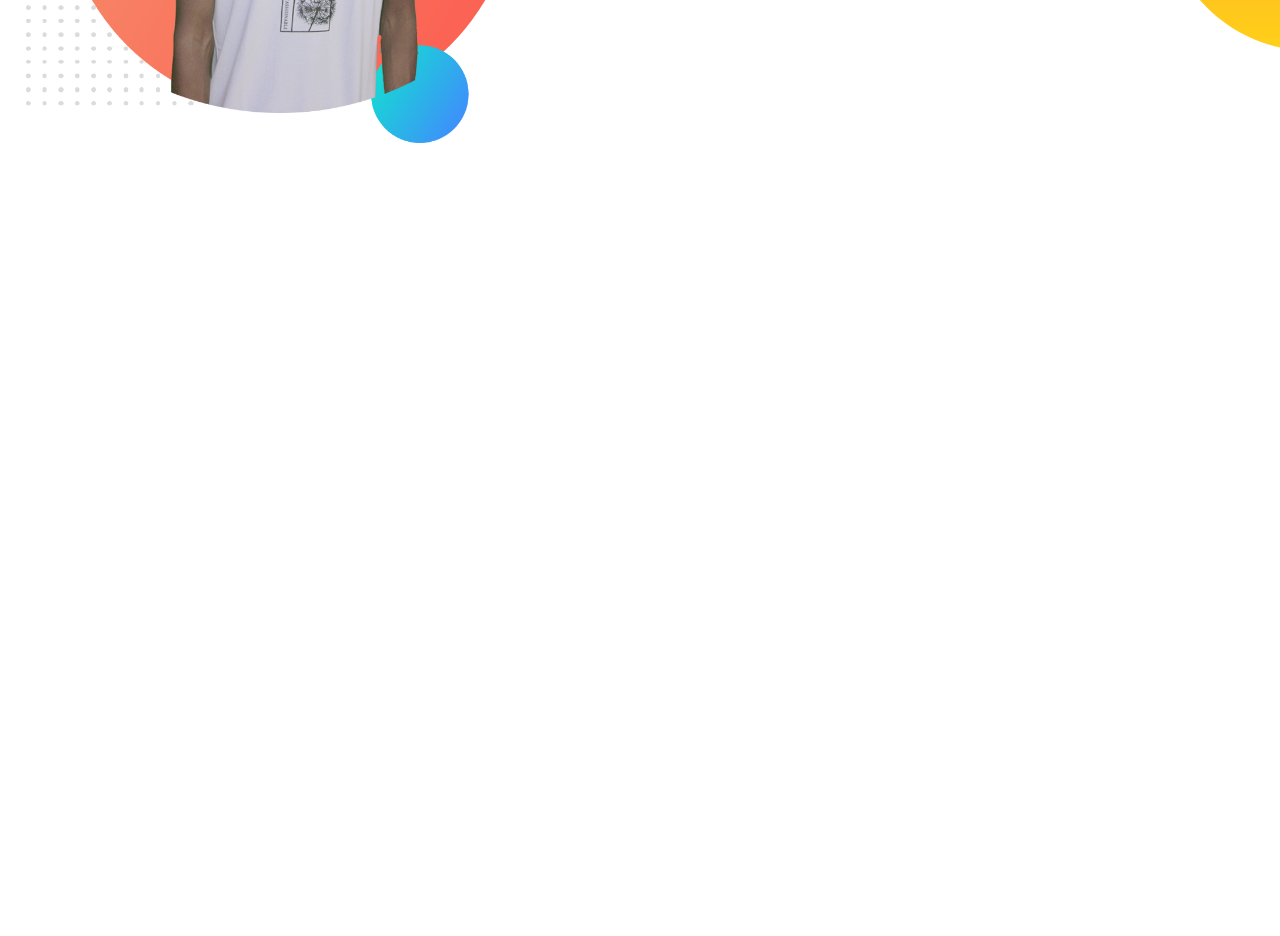
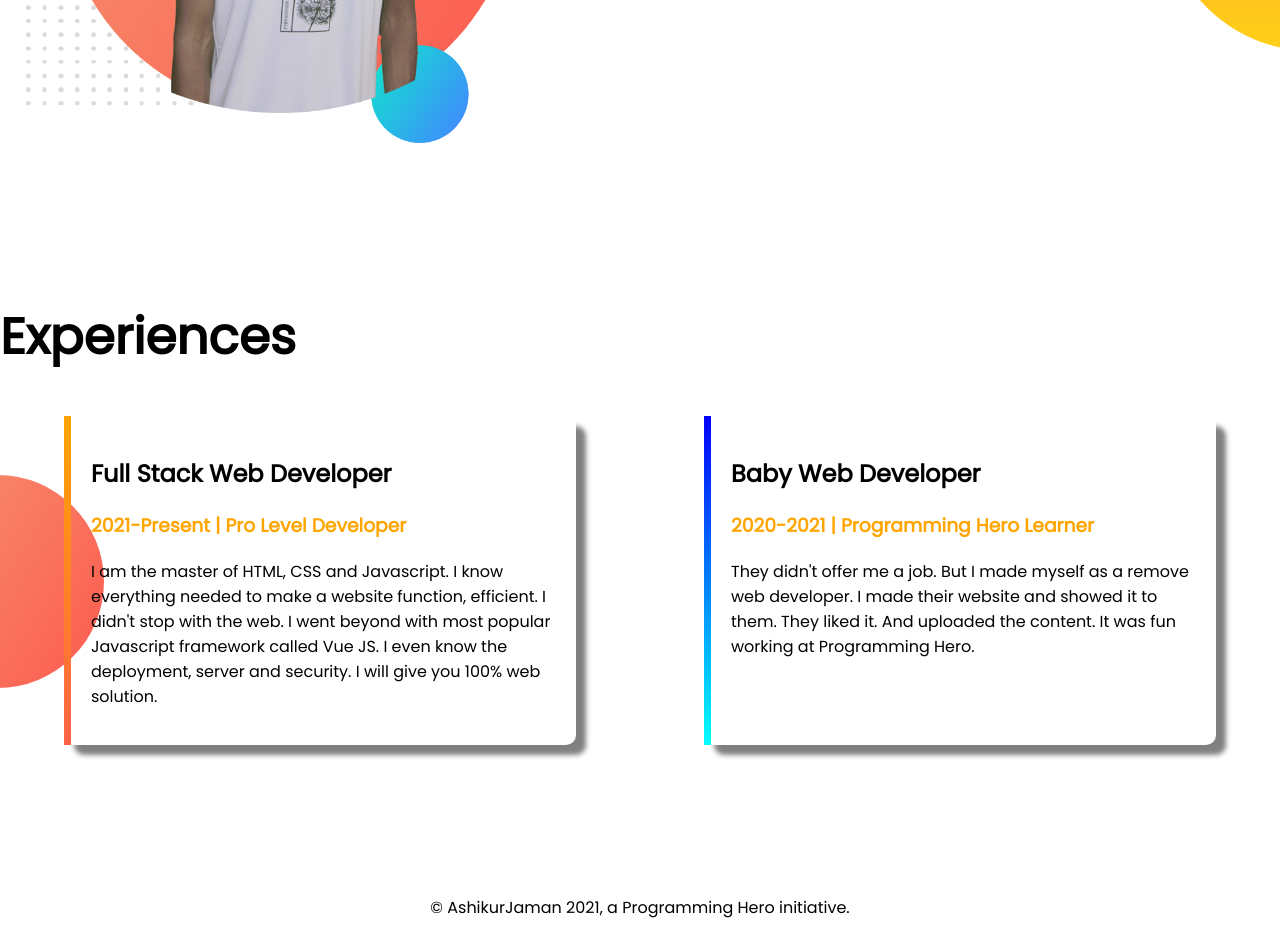
Before and after one commit to Ashikurjaman/my-frist-website, a plain HTML site: page index.html in a window 1280 px wide. Shown: the part 990-1926 px from the top of the page. Before the commit the page ends 1290 px from the top, so only its background shows below. Drawn offline with Linux system fonts and the light colour scheme.

Commit message:
full complete

```diff
--- a/index.html
+++ b/index.html
@@ -11,7 +11,7 @@
                  <link rel="stylesheet" href="style.css">
 </head>
 <body>
-        <section class="top-banner">
+        <section class="top-banner Flex">
             <div class="half-width">
                 <h1>Welcome To</h1>
                     <h1><span class="orange-color">Ashikur Jaman</span> World!</h1>
@@ -25,11 +25,11 @@
         </section>
 
 
-                    <section class="dream-big">
+                    <section class="dream-big Flex">
                         <div class="half-width">
                             <img  src="images/webashik.png" alt="">
                         </div>
-                        <div class="half-width">
+                        <div class="half-width ">
                                     <h1>Dream Big</h1>
                                         <h3>Become a web developer</h3>
                                             <p>I already learned the basic HTML and CSS. I can      build any simple website. I can even teach my grandma   how to make simple website. My goal is to build 3 websites and learn advanced topics.</p>
@@ -38,5 +38,26 @@
 
                     </section>
 
+                        <section class="Experiences-area">
+                            <h1>Experiences</h1>
+                            <div class="Flex">
+                                <div class="half-width box border-1">
+                                    <h2>Full Stack Web Developer</h2>
+                                        <h3><span class="orange-color">2021-Present | Pro Level Developer</span></h3>
+                                            <p>I am the master of HTML, CSS and Javascript. I know everything needed to make a website function, efficient. I didn't stop with the web. I went beyond with most popular Javascript framework called Vue JS. I even know the deployment, server and security. I will give you 100% web solution.</p>
+                                </div>
+                                <div class="half-width box border-2">
+                                    <h2>Baby Web Developer</h2>
+                                    <h3><span class="orange-color" >2020-2021 | Programming Hero Learner</span></h3>
+                                    <p>They didn't offer me a job. But I made myself as a remove web developer. I made their website and showed it to them. They liked it. And uploaded the content. It was fun working at Programming Hero.</p>
+                                </div>
+
+                            </div>
+                        </section>
+
+                                <footer>
+                                    <p>© AshikurJaman 2021, a Programming Hero initiative.</p>
+                                </footer>
+
 </body>
 </html>
--- a/style.css
+++ b/style.css
@@ -8,7 +8,7 @@ h1{
 .orange-color{
     color: orange;
 }
-section{
+.Flex{
     display: flex;
     margin-bottom: 150px;
 }
@@ -35,3 +35,29 @@ section{
     background-repeat: no-repeat;
     background-position: right;
 }
+.box{
+    width: 40%;
+    margin-left: 5%;
+    margin-right: 5%;
+    padding: 20px;
+    box-shadow: 10px 10px 5px gray;
+    border-radius: 10px;
+}
+.Experiences-area{
+    background-image: url(images/exp-bg.png);
+    background-repeat: no-repeat;
+    background-position-y: 175px;
+}
+.border-1{
+    border-left: 7px solid;
+    border-image: linear-gradient(orange, tomato);
+    border-image-slice: 1;
+}
+.border-2{
+    border-left: 7px solid;
+    border-image: linear-gradient(blue, cyan);
+    border-image-slice: 1;
+}
+footer p{
+    text-align: center;
+}
```
